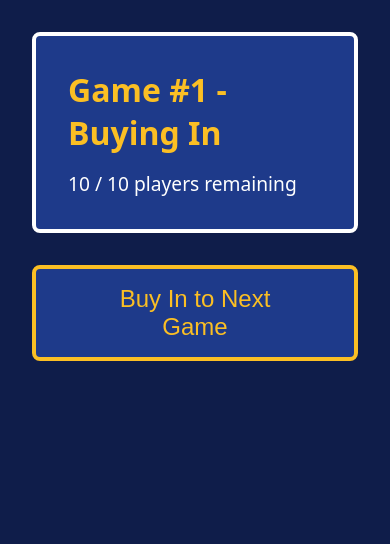
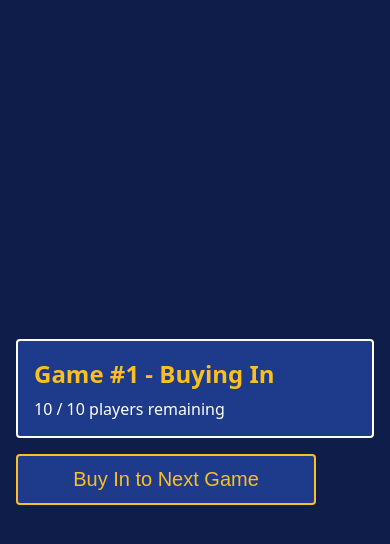
Before and after one commit to PermissionlessGames/zigzagzog-prototype, a Next.js app in the folder frontend/: page /game in a window 390 px wide. Shown: the top 544 px of the page. Built offline with nearby package versions, Linux system fonts and the light colour scheme.

Commit message:
Make game spectator screen responsive with fluid typography and spacing

```diff
--- a/frontend/src/app/globals.css
+++ b/frontend/src/app/globals.css
@@ -133,38 +133,43 @@ a {
   width: 100%;
   max-width: 800px;
   margin: 0 auto;
-  padding: 2rem;
+  padding: clamp(1rem, 4vw, 2rem);
+  min-height: 100vh;
+  display: flex;
+  flex-direction: column;
+  justify-content: center;
 }
 
 .game-info {
   background: var(--card-bg);
-  border: 4px solid var(--outline);
-  border-radius: 8px;
-  padding: 2rem;
-  margin-bottom: 2rem;
+  border: clamp(2px, 0.5vw, 4px) solid var(--outline);
+  border-radius: clamp(4px, 1vw, 8px);
+  padding: clamp(1rem, 4vw, 2rem);
+  margin-bottom: clamp(1rem, 4vw, 2rem);
 }
 
 .game-status {
-  font-size: 2rem;
+  font-size: clamp(1.5rem, 6vw, 2rem);
   color: var(--outline-active);
-  margin-bottom: 1rem;
+  margin-bottom: clamp(0.5rem, 2vw, 1rem);
   text-transform: capitalize;
 }
 
 .player-count {
-  font-size: 1.2rem;
+  font-size: clamp(1rem, 4vw, 1.2rem);
   color: var(--outline);
 }
 
 .buy-in-button {
-  padding: 1rem 3rem;
-  font-size: 1.5rem;
+  padding: clamp(0.75rem, 2vw, 1rem) clamp(2rem, 4vw, 3rem);
+  font-size: clamp(1.25rem, 4vw, 1.5rem);
   background: var(--card-bg);
-  border: 4px solid var(--outline-active);
-  border-radius: 8px;
+  border: clamp(2px, 0.5vw, 4px) solid var(--outline-active);
+  border-radius: clamp(4px, 1vw, 8px);
   color: var(--outline-active);
   cursor: pointer;
   transition: all 0.2s;
+  white-space: nowrap;
 }
 
 .buy-in-button:hover {
@@ -187,4 +192,19 @@ a {
     margin-top: 1rem;
     padding: 0.75rem 2rem;
   }
+
+  .game-spectator {
+    padding: 1rem;
+  }
+
+  .game-info {
+    padding: 1rem;
+    margin-bottom: 1rem;
+  }
+
+  .buy-in-button {
+    width: 100%;
+    max-width: 300px;
+    margin: 0 auto;
+  }
 }
```
